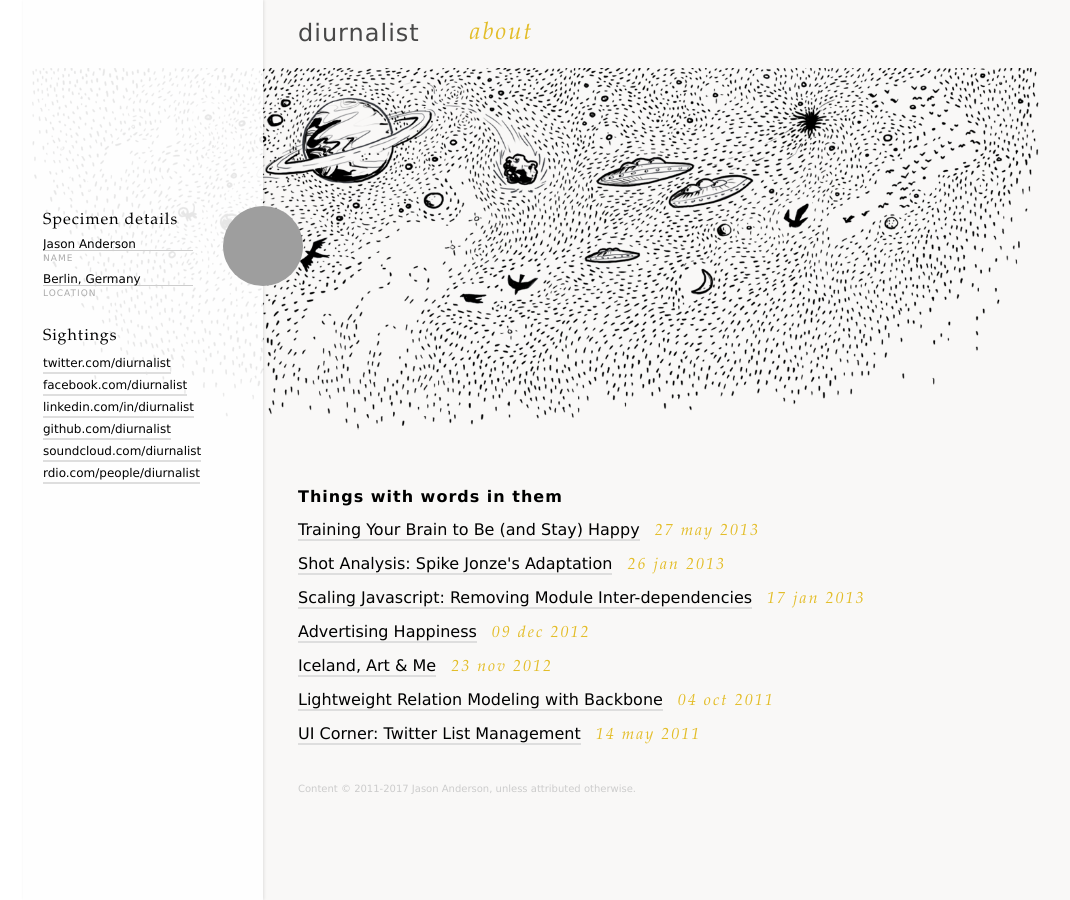
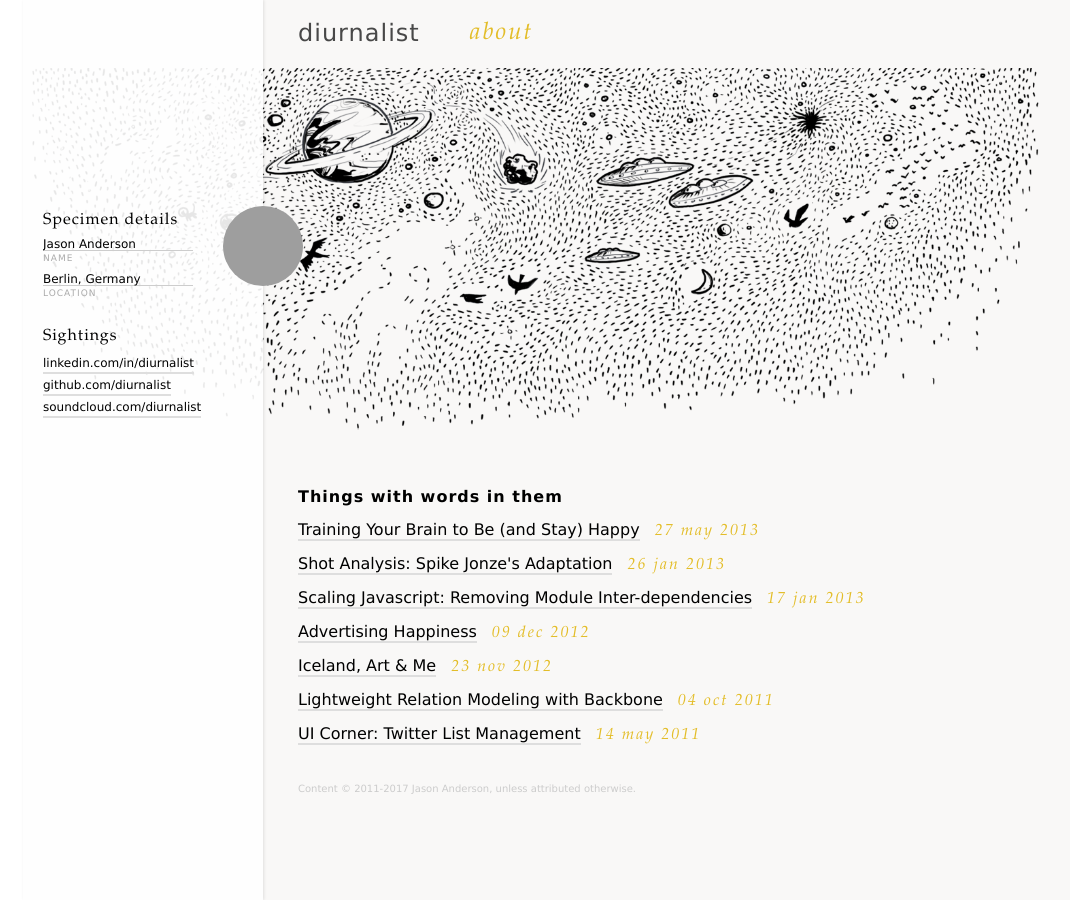
Before and after one commit to diurnalist/diurnal.st, a Jekyll site: the page built from index.html, in a window 1280 px wide. Shown: the whole page, without its empty margins (87-1157 px from the left). Built offline with Jekyll 4.4.1, drawn with Linux system fonts in a browser that asks for light colours; Markdown is read by kramdown in place of the engine named in the settings; grey boxes are pictures that could not be loaded.

Commit message:
Update sightings

```diff
--- a/_includes/about-sightings.html
+++ b/_includes/about-sightings.html
@@ -1,11 +1,8 @@
 <div class="section sightings">
 	<h3 class="section-heading">Sightings</h3>
 	<ul>
-		<li><a href="https://twitter.com/diurnalist">twitter.com/diurnalist</a></li>
-		<li><a href="https://facebook.com/diurnalist">facebook.com/diurnalist</a></li>
 		<li><a href="https://linkedin.com/in/diurnalist">linkedin.com/in/diurnalist</a></li>
 		<li><a href="https://github.com/diurnalist">github.com/diurnalist</a></li>
 		<li><a href="https://soundcloud.com/diurnalist">soundcloud.com/diurnalist</a></li>
-		<li><a href="http://www.rdio.com/people/diurnalist/">rdio.com/people/diurnalist</a></li>
 	</ul>
 </div>
```
